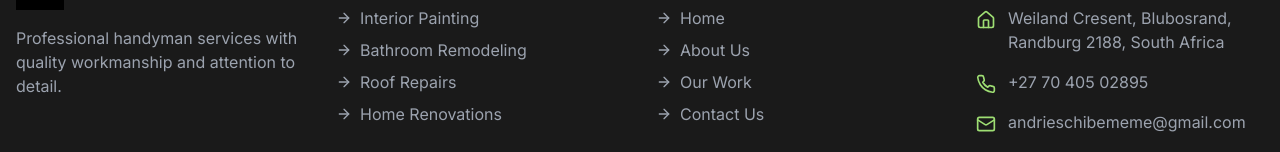
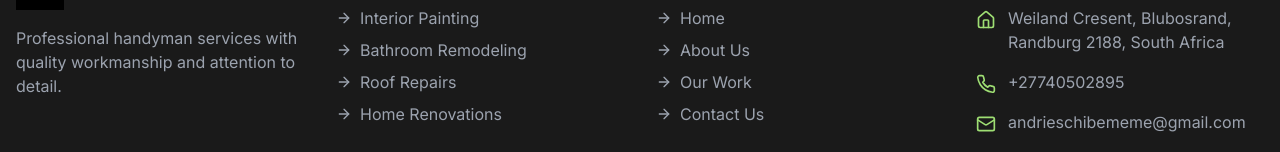
Before and after one commit to rollymaduk/johns-handyman-hub, a React (Vite) app: page / in a window 1280 px wide. Shown: the part 4106-4258 px from the top of the page. Built offline with nearby package versions, Linux system fonts and the light colour scheme; the HTML template or start-up script is replaced by a standard one.

Commit message:
Update Footer.tsx

```diff
--- a/src/components/Footer.tsx
+++ b/src/components/Footer.tsx
@@ -92,7 +92,7 @@ const Footer = () => {
               </li>
               <li className="flex items-start">
                 <Phone size={20} className="text-brand-green mr-3 mt-1 flex-shrink-0" />
-                <span className="text-gray-400">+27 70 405 02895</span>
+                <span className="text-gray-400">+27740502895</span>
               </li>
               <li className="flex items-start">
                 <Mail size={20} className="text-brand-green mr-3 mt-1 flex-shrink-0" />
```
